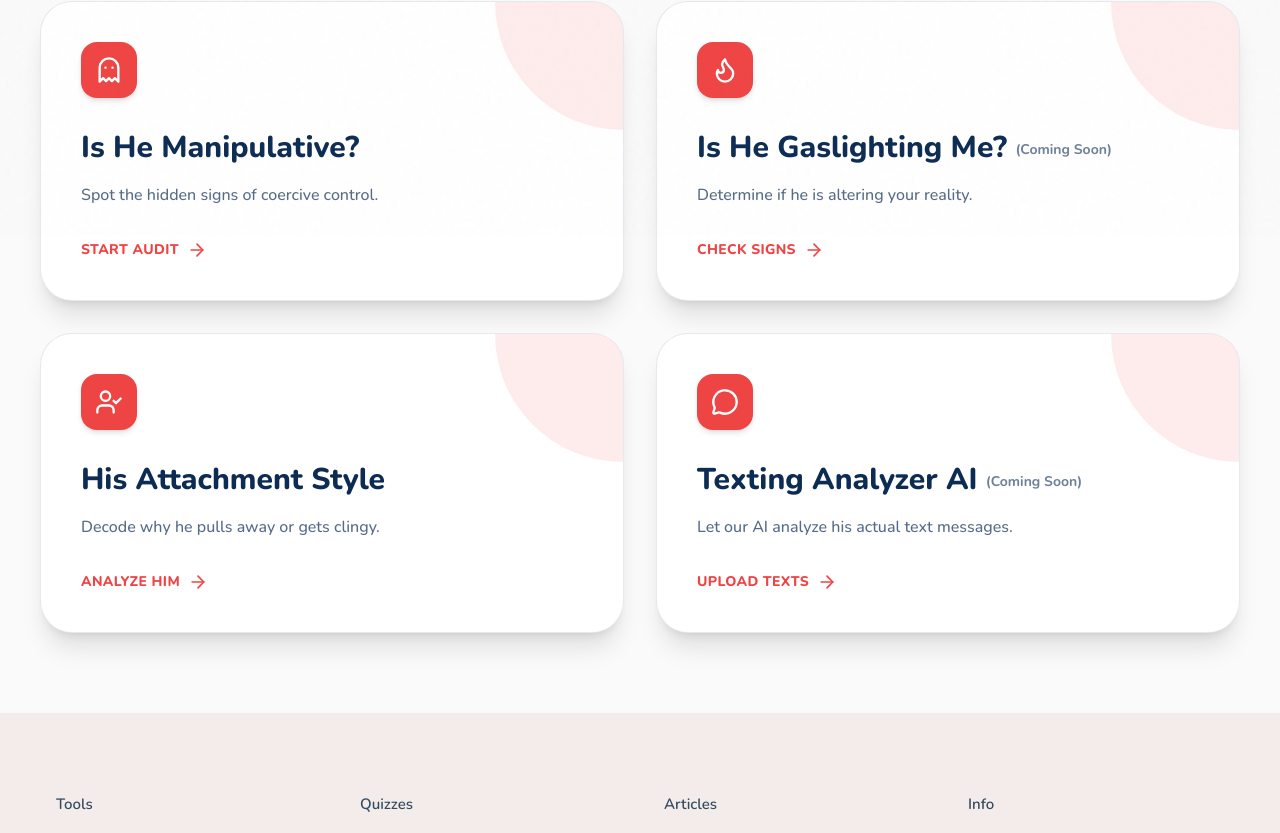
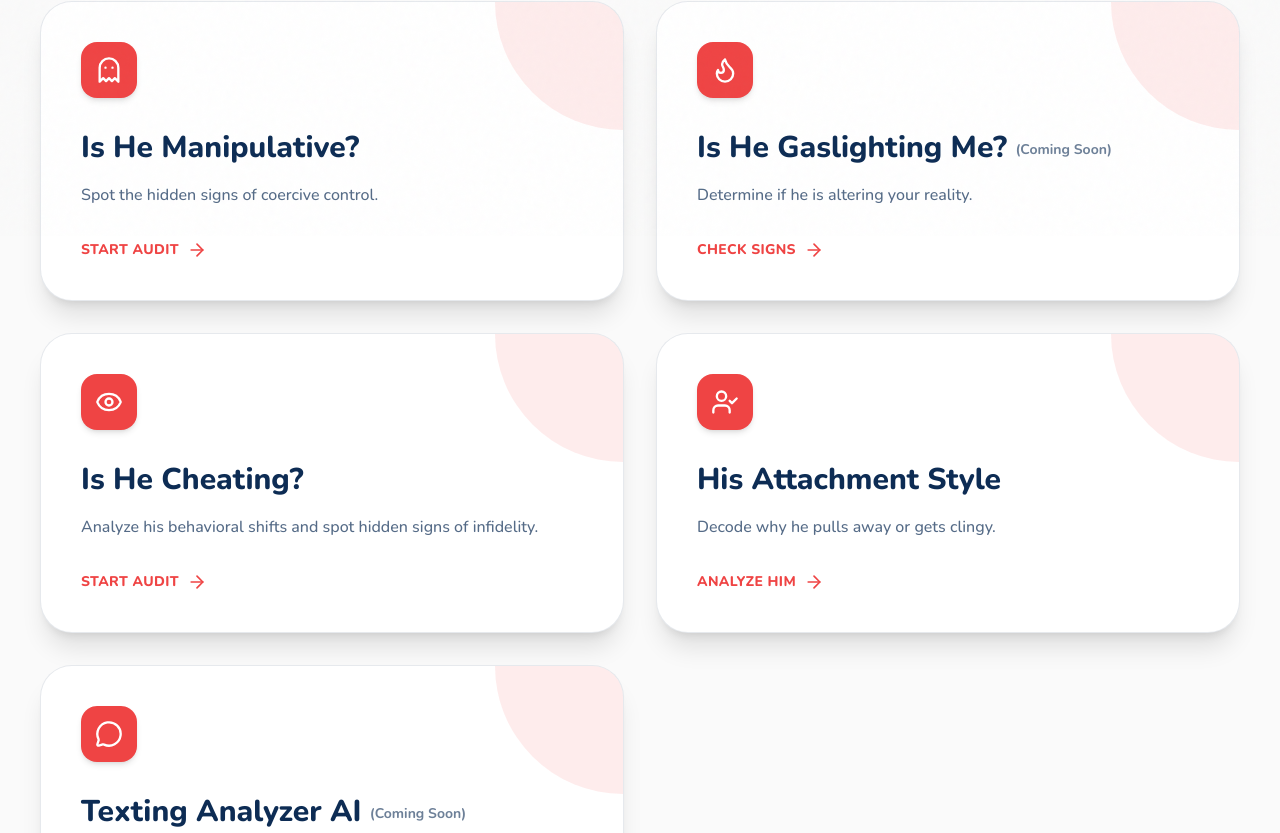
Before and after one commit to Sinadehesh/OopsCupid, a Next.js app: page /him in a window 1280 px wide. Shown: the part 564-1397 px from the top of the page. Built offline with nearby package versions, Linux system fonts and the light colour scheme; a web font is replaced by a local one.

Commit message:
feat(ui): add 'Is He Cheating?' quiz card to Him Hub

```diff
--- a/app/him/page.tsx
+++ b/app/him/page.tsx
@@ -1,5 +1,5 @@
 import Link from "next/link";
-import { Search, Ghost, Flame, UserCheck, MessageCircle, ArrowRight } from "lucide-react";
+import { Search, Ghost, Flame, UserCheck, MessageCircle, ArrowRight, Eye } from "lucide-react";
 
 export const metadata = { title: "The Him Hub | OopsCupid" };
 
@@ -53,6 +53,21 @@ export default function HimHub() {
             </div>
           </Link>
 
+          {/* NEW CARD: IS HE CHEATING? */}
+          <Link href="/is-he-cheating" className="group block h-full">
+            <div className="bg-white rounded-[32px] p-8 md:p-10 border border-[#0D2C54]/10 shadow-xl hover:shadow-2xl transition-all duration-300 hover:-translate-y-2 h-full flex flex-col relative overflow-hidden">
+              <div className="absolute top-0 right-0 w-32 h-32 bg-[#EF4444]/10 rounded-bl-full -z-0 transition-transform group-hover:scale-110"></div>
+              <div className="w-14 h-14 bg-[#EF4444] rounded-2xl flex items-center justify-center mb-8 shadow-md z-10">
+                <Eye className="w-7 h-7 text-white" />
+              </div>
+              <h2 className="text-2xl md:text-3xl font-extrabold text-[#0D2C54] mb-4 z-10">Is He Cheating?</h2>
+              <p className="text-[#0D2C54]/70 mb-8 leading-relaxed font-medium z-10 flex-grow">Analyze his behavioral shifts and spot hidden signs of infidelity.</p>
+              <div className="flex items-center text-[#EF4444] font-extrabold z-10 mt-auto uppercase text-sm tracking-wide">
+                Start Audit <ArrowRight className="w-5 h-5 ml-2 transition-transform group-hover:translate-x-1" />
+              </div>
+            </div>
+          </Link>
+
           <Link href="/partners-attachment-style" className="group block h-full">
             <div className="bg-white rounded-[32px] p-8 md:p-10 border border-[#0D2C54]/10 shadow-xl hover:shadow-2xl transition-all duration-300 hover:-translate-y-2 h-full flex flex-col relative overflow-hidden">
               <div className="absolute top-0 right-0 w-32 h-32 bg-[#EF4444]/10 rounded-bl-full -z-0 transition-transform group-hover:scale-110"></div>
```
